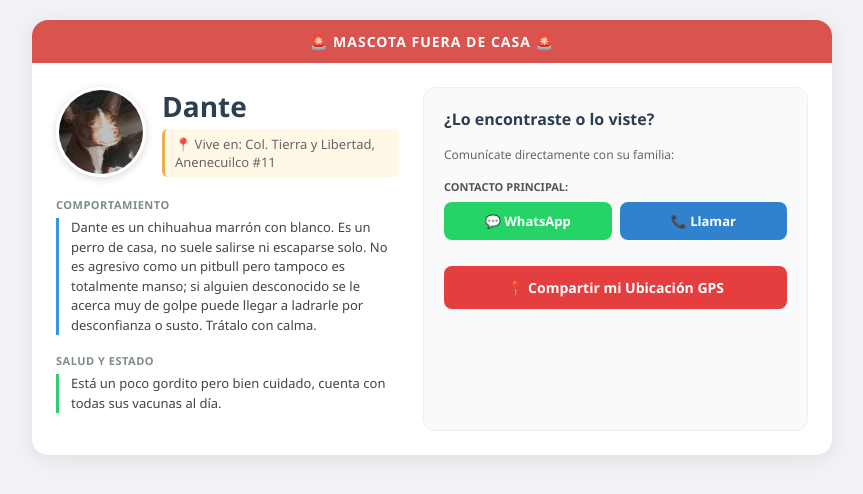
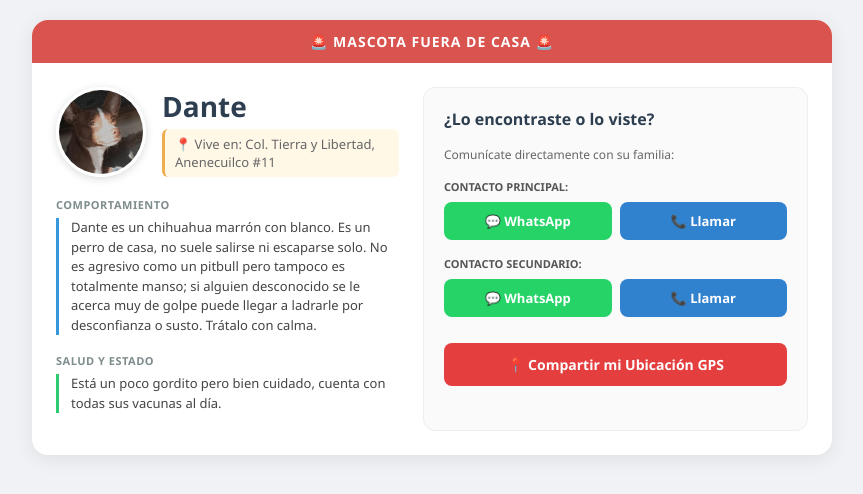
Before and after one commit to aby-fierro/perfil-dante, a FastAPI app: page /p/dante in a window 1280 px wide. Shown: the top 494 px of the page, without its empty margins (208-1071 px from the left). Run offline with FastAPI, Linux system fonts and the light colour scheme.

Commit message:
Fix: Restaurar estructura original de dante.html con contactos reales

```diff
--- a/app/templates/dante.html
+++ b/app/templates/dante.html
@@ -58,15 +58,25 @@
                 <h3 style="margin-top:0; color:#2c3e50; font-size:16px;">¿Lo encontraste o lo viste?</h3>
                 <p style="font-size:12px; color:#666; margin-bottom:16px;">Comunícate directamente con su familia:</p>
 
+                <!-- CONTACTO PRINCIPAL -->
                 <div class="contact-group">
                     <span class="contact-label">CONTACTO PRINCIPAL:</span>
                     <div class="btn-row">
-                        <a href="https://wa.me/526271234567?text=Hola,%20encontr%C3%A9%20a%20Dante" target="_blank" class="btn btn-ws">💬 WhatsApp</a>
-                        <a href="tel:6271234567" class="btn btn-call">📞 Llamar</a>
+                        <a href="https://wa.me/526272792334?text=Hola,%20tengo%20informaci%C3%B3n%20sobre%20Dante" target="_blank" class="btn btn-ws">💬 WhatsApp</a>
+                        <a href="tel:6272792334" class="btn btn-call">📞 Llamar</a>
                     </div>
                 </div>
 
-                <button onclick="enviarUbicacion('526271234567')" class="btn btn-geo">📍 Compartir mi Ubicación GPS</button>
+                <!-- CONTACTO SECUNDARIO -->
+                <div class="contact-group">
+                    <span class="contact-label">CONTACTO SECUNDARIO:</span>
+                    <div class="btn-row">
+                        <a href="https://wa.me/526271310481?text=Hola,%20tengo%20informaci%C3%B3n%20sobre%20Dante" target="_blank" class="btn btn-ws">💬 WhatsApp</a>
+                        <a href="tel:6271310481" class="btn btn-call">📞 Llamar</a>
+                    </div>
+                </div>
+
+                <button onclick="enviarUbicacion('526272792334')" class="btn btn-geo">📍 Compartir mi Ubicación GPS</button>
             </div>
         </div>
     </div>
@@ -82,8 +92,8 @@
                 function(position) {
                     var lat = position.coords.latitude;
                     var lon = position.coords.longitude;
-                    var urlMaps = "https://maps.google.com/?q=" + lat + "," + lon;
-                    var mensaje = encodeURIComponent("¡Hola! Encontré a Dante en esta ubicación: " + urlMaps);
+                    var urlMaps = "https://www.google.com/maps?q=" + lat + "," + lon;
+                    var mensaje = encodeURIComponent("¡Hola! Encontré o vi a Dante. Mi ubicación actual es: " + urlMaps);
                     window.location.href = "https://wa.me/" + telefono + "?text=" + mensaje;
                 },
                 function(error) {
```
